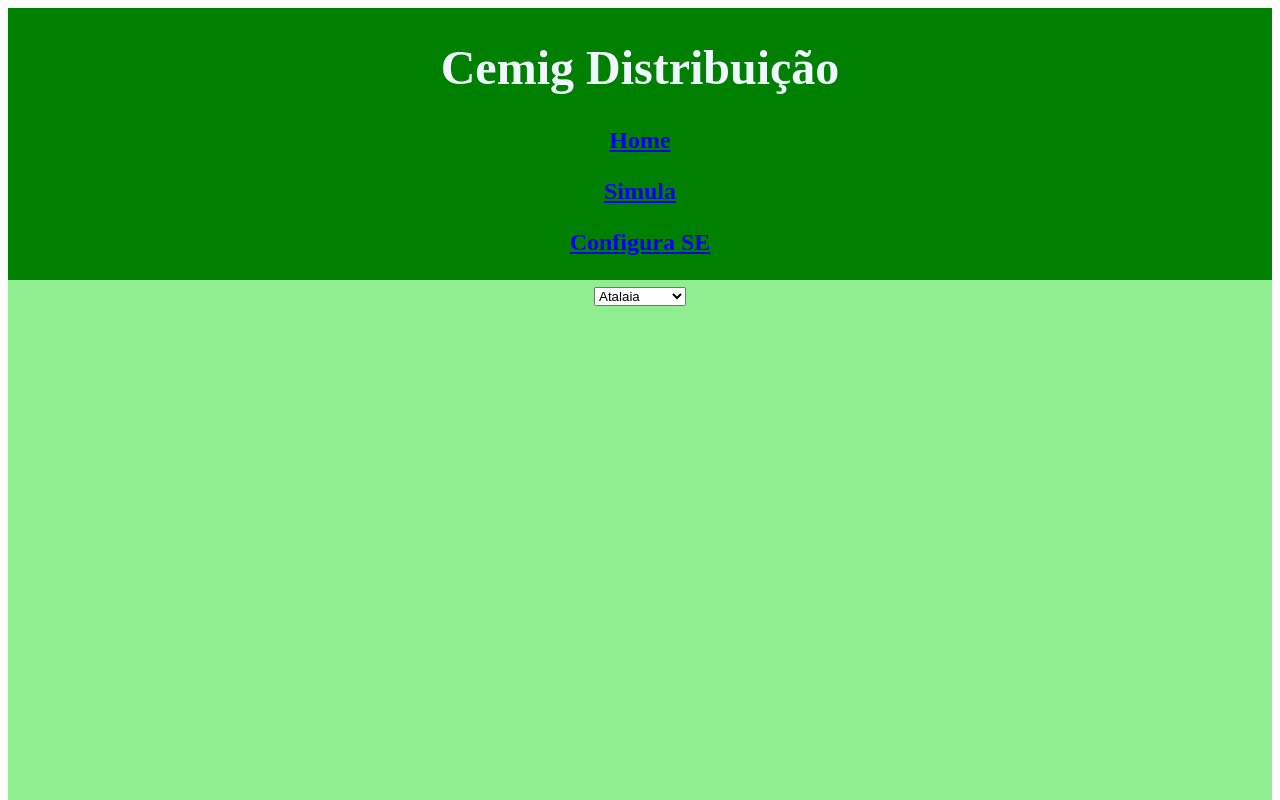
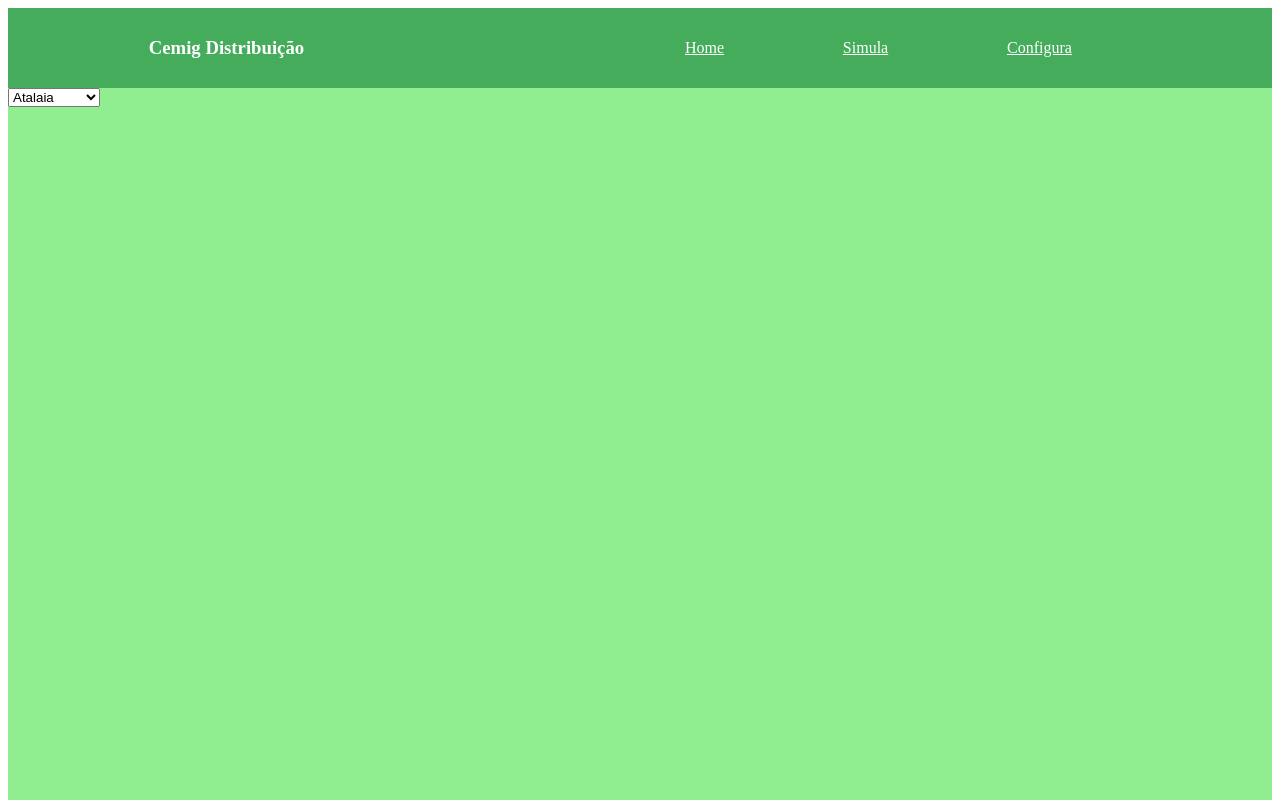
Before and after one commit to MachineKiller-ops/manobras-app-1, a React (Create React App) app: page / in a window 1280 px wide. Shown: the top 800 px of the page. Built offline with nearby package versions, Linux system fonts and the light colour scheme.

Commit message:
alteracao barra de navegacao e adiciona handleclick

```diff
--- a/src/App.jsx
+++ b/src/App.jsx
@@ -11,6 +11,8 @@
 import Main from './Pages/Main';
 import Simula from './Pages/Simula';
 import ConfiguraSE from './Pages/ConfiguraSE';
+import Nav from './Pages/Nav';
+
 
 const App = () =>{
 
@@ -20,20 +22,8 @@
 
         <Router>
 
-        <div style={{
-                background: 'green',
-                color: 'white',
-                textAlign: 'center',
-                justifyContent: 'center',
-                alignContent: 'center',
-                fontSize: '1.5rem',
-                fontWeight: 'bold'
-            }} className='App'>
-            <h1>Cemig Distribuição</h1>
-
-            <Link to='/'><p>Home</p></Link>
-            <Link to='/simula'>Simula</Link>
-            <Link to='/configurase'><p>Configura SE</p></Link>
+        <div>
+            <Nav />
 
 {/*             Implementar aqui um form com options para escolher a subestação
  */}
--- /dev/null
+++ b/src/Pages/Nav.jsx
@@ -0,0 +1,27 @@
+import React from 'react';
+import '../nav.css'
+import { Link } from 'react-router-dom';
+
+const Nav = () => {
+    const navStyle = {
+        color: 'white'
+    };
+    return (
+        <nav>
+            <h3>Cemig Distribuição</h3>
+            <ul className="nav-links">
+                <Link style={navStyle} to="/">
+                    <li>Home</li>
+                </Link>
+                <Link style={navStyle} to="/simula">
+                    <li>Simula</li>
+                </Link>
+                <Link style={navStyle} to="/configurase">
+                    <li>Configura</li>
+                </Link>
+            </ul>
+        </nav>
+    );
+}
+
+export default Nav;
--- a/src/Pages/Simula.jsx
+++ b/src/Pages/Simula.jsx
@@ -10,7 +10,9 @@
             position: 'absolute',
             left: `${props.x}px`, // cria figura do disjuntor na posição passada pela props
             top: `${props.y}px`,
+            backgroundColor: props.closed ? 'red' : 'green' // a cor é definida pelo estado do disjuntor
         }}
+        onClick={()=>props.onClick()}
       >
           {props.index}
       </button>
@@ -19,25 +21,29 @@
 
 class Diagrama extends React.Component {
 
-    renderDisjuntor(x,y,index) {
+
+    renderDisjuntor(x,y,closed,index) {
 
       return <Disjuntor
                 x={x} // envia coordenadas x e y para renderizar disjuntor
                 y={y}
+                closed={closed}
                 index={index}
+                onClick={()=>this.props.onClick(index)}
               />;
     }
 
     render() {
 
         const mapa = JSON.parse(this.props.v); // (des)converte de JSON para objeto
+        console.log(this.props.v);
 
         return(
 
             mapa.map((dis,index)=>{ // cria loop em que se lê todos os disjuntores chamando a função de renderização para cada um deles
                 return (
                     <div key={index}>
-                        {this.renderDisjuntor(dis[0],dis[1],index)}
+                        {this.renderDisjuntor(dis[0],dis[1],dis[2],index)}
                     </div>
 
                 );
@@ -48,7 +54,7 @@
   }
 
 
-export default class Simula extends Component {
+export default class Simula extends React.Component {
     constructor(props) {
         super(props);
         this.state = {
@@ -59,17 +65,28 @@
         };
 
         this.handleDropdownChange = this.handleDropdownChange.bind(this);
+        this.handleClick = this.handleClick.bind(this);
     }
+
+    handleClick(i) {
+        console.log(this.state.mapa[i][0]+','+this.state.mapa[i][1]);
+        this.setState({ x : 400});
+        // mudar o estado do disjuntor 'closed' de 0 para 1 vice-versa
+        console.log(this.state.x);
+    }
+
     handleDropdownChange(e) {
        this.setState({ selectValue: e.target.value });
     }
+
+
 
     render() {
 
         const mapa = this.state.mapa;
 
-        const word = mapa[1][1];
-        console.log(word); // output 'testing'
+        //const word = mapa[1][1];
+        //console.log(word); // output 'testing'
         //const data = JSON.parse(myJson)
         return (
             <div
@@ -82,6 +99,7 @@
                 alignItems: 'center',
                 color: 'black',
                 fontWeight: 'bold'
+
             }}
         >
 
@@ -101,6 +119,7 @@
                     <p>{mapa[1][1]}</p>
                     <Diagrama
                         v={JSON.stringify(mapa)} //Necessário conversão para JSON pois objetos não podem ser passados em props
+                        onClick={i=>{this.handleClick(i)}}
                     />
 
                 </div>
--- a/src/Pages/data.json
+++ b/src/Pages/data.json
@@ -1,26 +1,26 @@
 [{
   "nome": "Atalaia",
   "mapa": [
-    [424,163],
-    [753,163],
-    [468,275],
-    [846,275],
-    [53,399],
-    [216,399],
-    [469,395],
-    [846,395],
-    [1012,399],
-    [90,504],
-    [175,504],
-    [261,504],
-    [344,504],
-    [484,504],
-    [571,504],
-    [694,504],
-    [781,504],
-    [863,504],
-    [951,504],
-    [1071,504]
+    [424,163,1],
+    [753,163,1],
+    [468,275,1],
+    [846,275,1],
+    [53,399,0],
+    [216,399,0],
+    [469,395,1],
+    [846,395,1],
+    [1012,399,1],
+    [90,504,1],
+    [175,504,1],
+    [261,504,1],
+    [344,504,1],
+    [484,504,1],
+    [571,504,0],
+    [694,504,1],
+    [781,504,1],
+    [863,504,1],
+    [951,504,1],
+    [1071,504,1]
 ]
 },{
   "nome": "Betim2",
--- /dev/null
+++ b/src/nav.css
@@ -0,0 +1,16 @@
+nav {
+  display: flex;
+  justify-content: space-around;
+  align-items: center;
+  min-height: 10vh;
+  background: rgb(69, 172, 91);
+  color: white;
+}
+
+.nav-links {
+  width: 40%;
+  display: flex;
+  justify-content: space-around;
+  align-items: center;
+  list-style: none;
+}
```
Lines whose indentation alone changed are shown as unchanged.
